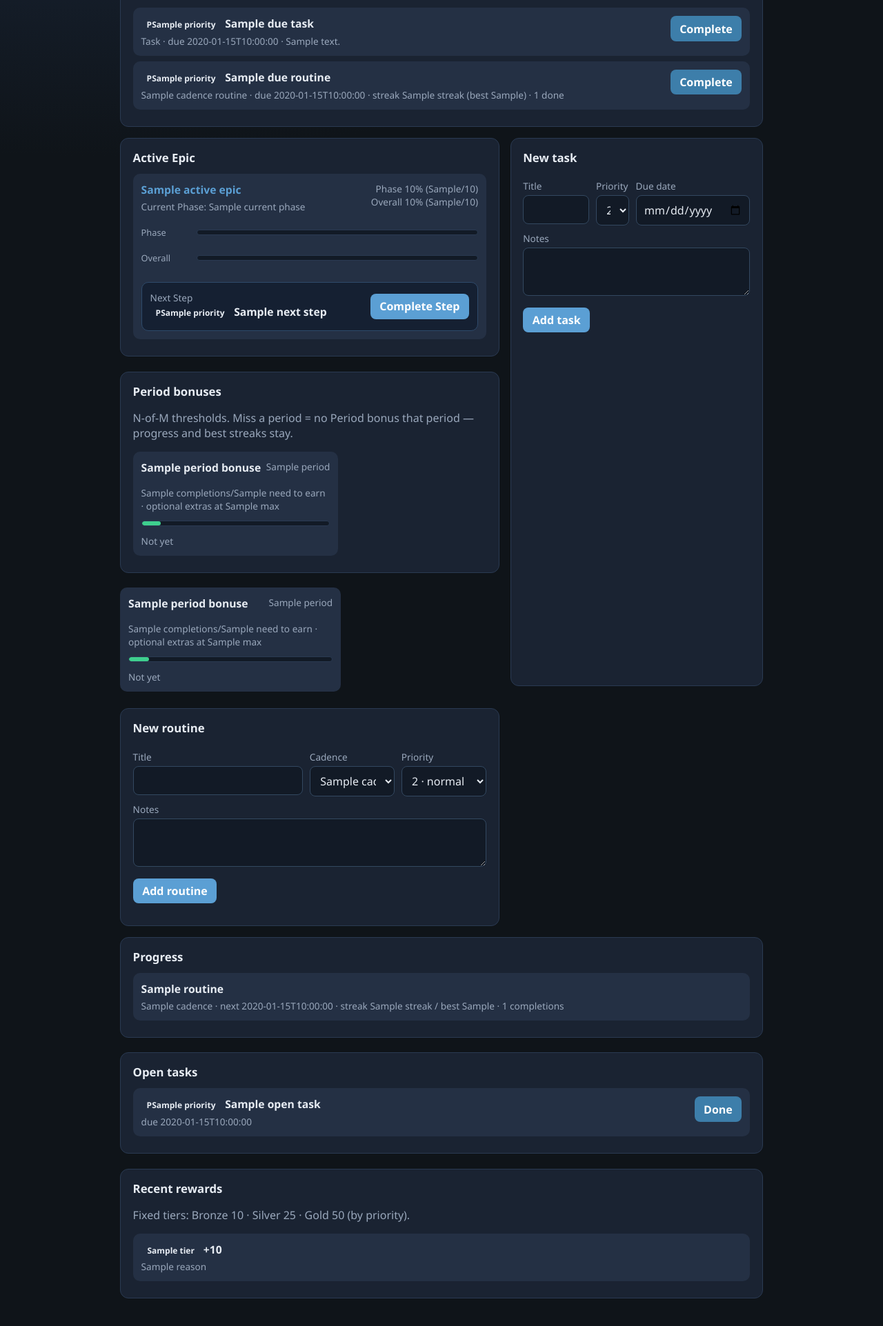
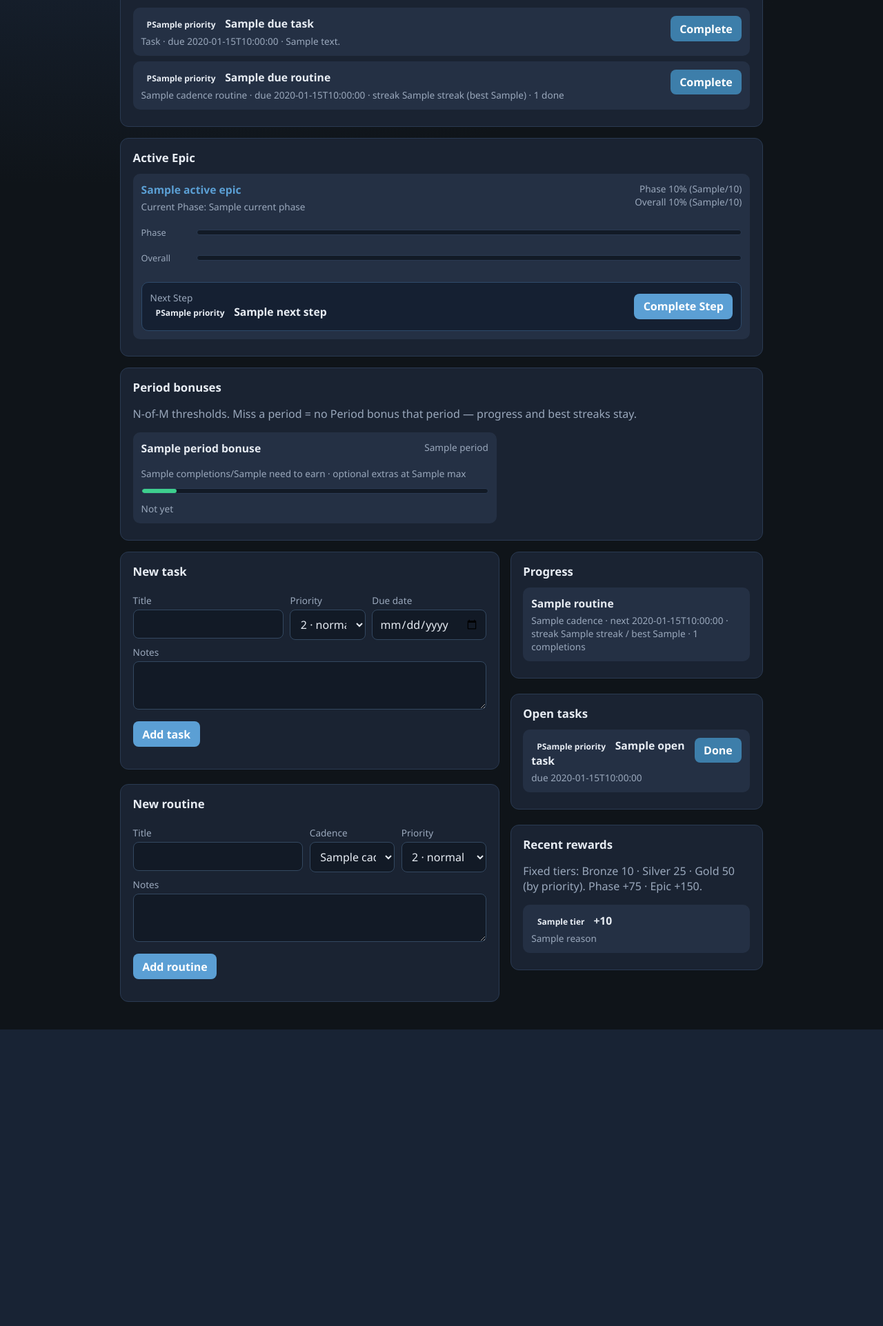
Before and after one commit to jeroenbosems/DailyTracker, a FastAPI app: template app/templates/today.html in a window 1280 px wide. Shown: the part 165-2088 px from the top of the page at 69% size. After the commit the page ends 1658 px from the top, so only its background shows below. Run offline with FastAPI, Linux system fonts and the light colour scheme; the template is opened without the code that fills it: most values are stand-ins (such as "Sample title", 1, 10 or a date in 2020); parts of the project's set-up code (start-up, migrations or seed data) failed here and were passed over.

Commit message:
fix: tidy Today template nesting and drop duplicate Period bonuses

```diff
--- a/app/templates/today.html
+++ b/app/templates/today.html
@@ -42,9 +42,7 @@
     {% endfor %}
   </div>
 
-  <div class="grid grid-2">
-    <div class="stack">
-      <div class="card">
+  <div class="card">
     <h2>Active Epic</h2>
     {% if not active_epic %}
       <p class="empty">No active Epic. <a href="/epics">Create or activate one</a> so Today always has a next Step. Other Epics can stay Parked — no punishment.</p>
@@ -116,25 +114,8 @@
   </div>
 
   <div class="grid grid-2">
-      {% for c in period_bonuses %}
-        <div class="item" style="flex-direction:column;align-items:stretch">
-          <div style="display:flex;justify-content:space-between">
-            <h3>{{ c.title }}</h3>
-            <span class="meta">{{ c.period }}</span>
-          </div>
-          <div class="meta">{{ c.completions }}/{{ c.need }} to earn · optional extras at {{ c.max }}</div>
-          {% set fill = (100 * c.completions / c.max) if c.max else 0 %}
-          <div class="progress"><div class="fill" style="width: {{ fill if fill < 100 else 100 }}%"></div></div>
-          <div class="meta">
-            {% if c.bonus_granted %}Period bonus earned (+{{ c.reward_points }}){% else %}Not yet{% endif %}
-            {% if c.glory_granted %} · Extra earned{% endif %}
-          </div>
-        </div>
-      {% endfor %}
-    </div>
-  </div>
-
-  <div class="card">
+    <div class="stack">
+      <div class="card">
         <h2>New task</h2>
         <form method="post" action="/tasks">
           <div class="row cols-3">
@@ -225,7 +206,7 @@
 
       <div class="card">
         <h2>Recent rewards</h2>
-        <p class="muted">Fixed tiers: Bronze 10 · Silver 25 · Gold 50 (by priority).</p>
+        <p class="muted">Fixed tiers: Bronze 10 · Silver 25 · Gold 50 (by priority). Phase +75 · Epic +150.</p>
         {% if not recent_rewards %}
           <p class="empty">Complete something to earn a standardized reward.</p>
         {% endif %}
```
